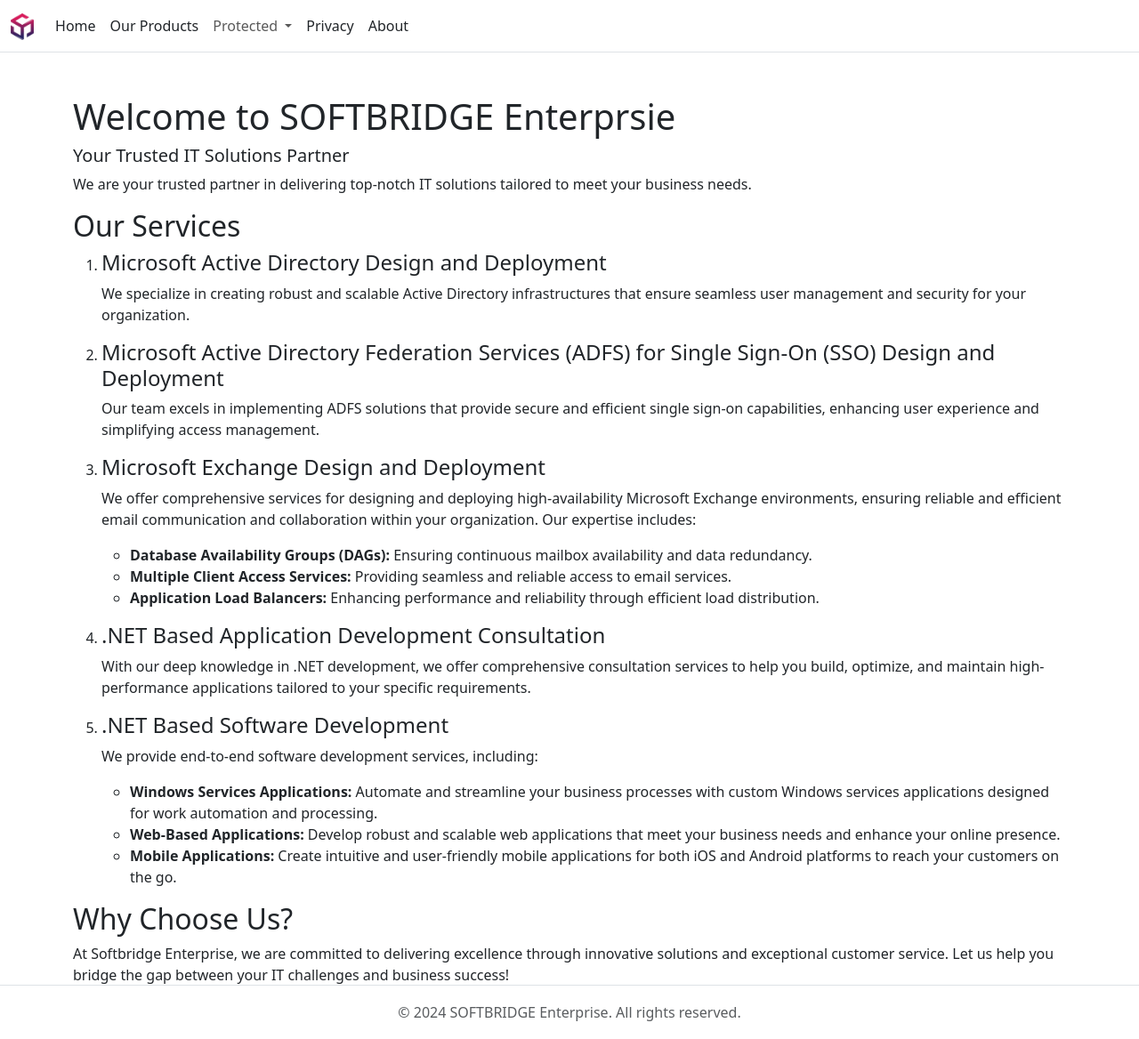
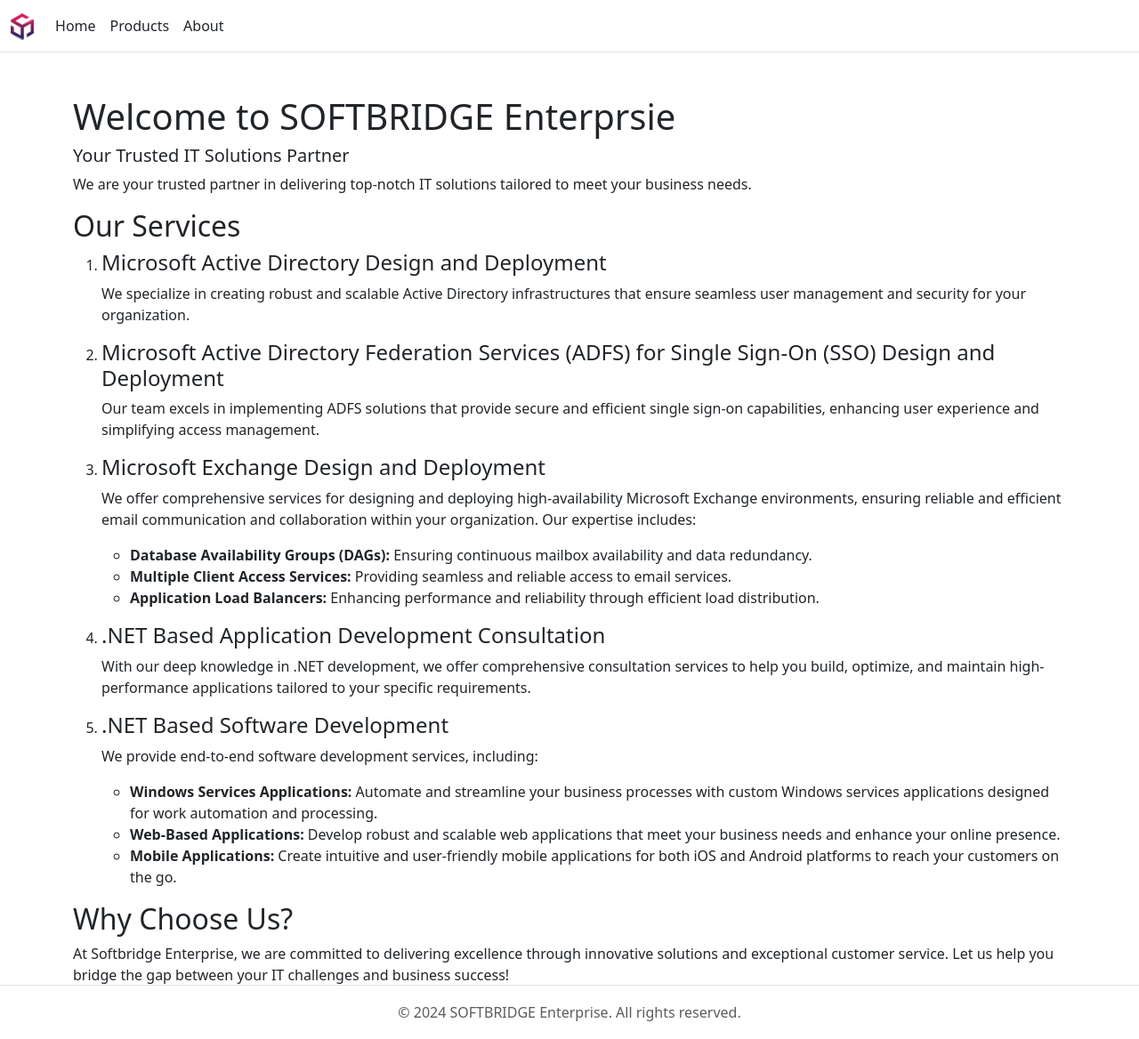
Before and after one commit to mfauziii/softbridge.github.io, a Jekyll site: the page built from index.md, in a window 1280 px wide. Shown: the whole page at 89% size. Built offline with Jekyll 4.4.1, drawn with Linux system fonts in a browser that asks for light colours; nearby versions of some CDN libraries.

Commit message:
Update header.html

```diff
--- a/_includes/header.html
+++ b/_includes/header.html
@@ -13,19 +13,13 @@
                 <a class="nav-link text-dark" href="/">Home</a>
             </li>
             <li class="nav-item">
-                <a class="nav-link text-dark" href="/products">Our Products</a>
+                <a class="nav-link text-dark" href="/products">Products</a>
             </li>
-            <li class="nav-item dropdown">
-                <a class="nav-link dropdown-toggle" href="#" role="button" data-bs-toggle="dropdown" aria-expanded="false">
-                    Protected
-                </a>
-                <ul class="dropdown-menu">
-                     <li><hr class="dropdown-divider"></li>
-		</ul>
-             </li>
+<!--
              <li class="nav-item">
                  <a class="nav-link text-dark" asp-area="" asp-page="/Privacy" hydro-link>Privacy</a>
              </li>
+-->
             <li class="nav-item">
                 <a class="nav-link text-dark" href="/about">About</a>
             </li>
```
